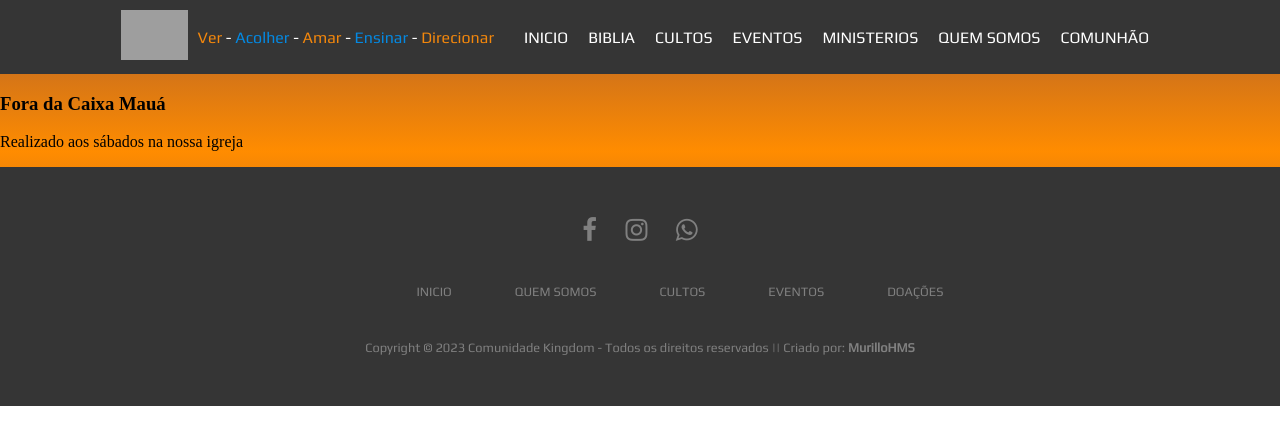
After one commit to MurilloHMS/Comunidade-kingdom, a Django app: page /comunhao/fora-da-caixa in a window 1280 px wide. The commit adds this page. Shown: the top 445 px of the page. Run offline with Django 4.2, Linux system fonts and the light colour scheme; grey boxes are pictures that could not be loaded.

Commit message:
adicionado pagina fora da caixa modelo-base

```diff
--- a/kingdom/urls.py
+++ b/kingdom/urls.py
@@ -9,5 +9,6 @@ urlpatterns = [
     path('amar/', amar, name='amar'),
     path('ensinar/', ensinar, name='ensinar'),
     path('direcionar/', direcionar, name='direcionar'),
-    path('biblia/nvi', nvi, name='biblia/nvi')
+    path('biblia/nvi', nvi, name='biblia/nvi'),
+    path('comunhao/fora-da-caixa', fora_da_caixa , name='fora-da-caixa')
 ]
--- a/kingdom/views.py
+++ b/kingdom/views.py
@@ -23,3 +23,6 @@ def direcionar(request):
 
 def nvi(request):
     return render(request, 'kingdom/biblia/nvi.html')
+
+def fora_da_caixa(request):
+    return render(request, 'kingdom/comunhao/foradacaixa.html')
--- /dev/null
+++ b/templates/kingdom/comunhao/foradacaixa.html
@@ -0,0 +1,19 @@
+{% extends 'kingdom/menu.html' %}
+{% load static %}
+
+{% block 'title' %} Fora da caixa {% endblock %}
+
+
+{% block 'head' %}
+
+{% endblock %}
+
+
+{% block 'main' %}
+    <section class="container-fora-da-caixa container">
+        <div>
+            <h1>Fora da Caixa Mauá</h1>
+            <p>Realizado aos sábados na nossa igreja</p>
+        </div>
+    </section>
+{% endblock %}
--- a/templates/kingdom/menu.html
+++ b/templates/kingdom/menu.html
@@ -3,7 +3,7 @@
 <html>
 <head>
   <link rel="stylesheet" href="{% static 'css/header.css' %}">
-    <link rel="stylesheet" href="{% static 'css/footer.css' %}">
+  <link rel="stylesheet" href="{% static 'css/footer.css' %}">
   <title>{% block 'title' %}{% endblock %}</title>
   {% block 'head' %}{% endblock %}
 </head>
@@ -52,7 +52,7 @@
             </li>
             <li><a href="#">COMUNHÃO</a>
                 <ul>
-                    <li><a href="#">FORA DA CAIXA</a></li>
+                    <li><a href="{% url 'fora-da-caixa' %}">FORA DA CAIXA</a></li>
                     <li><a href="#">PEÇA UMA ORAÇÃO</a></li>
                     <li><a href="#">ORE POR NOSSOS IRMÃOS</a></li>
                     <li><a href="#">COMPARTILHE SEU TESTEMUNHO</a></li>
```
